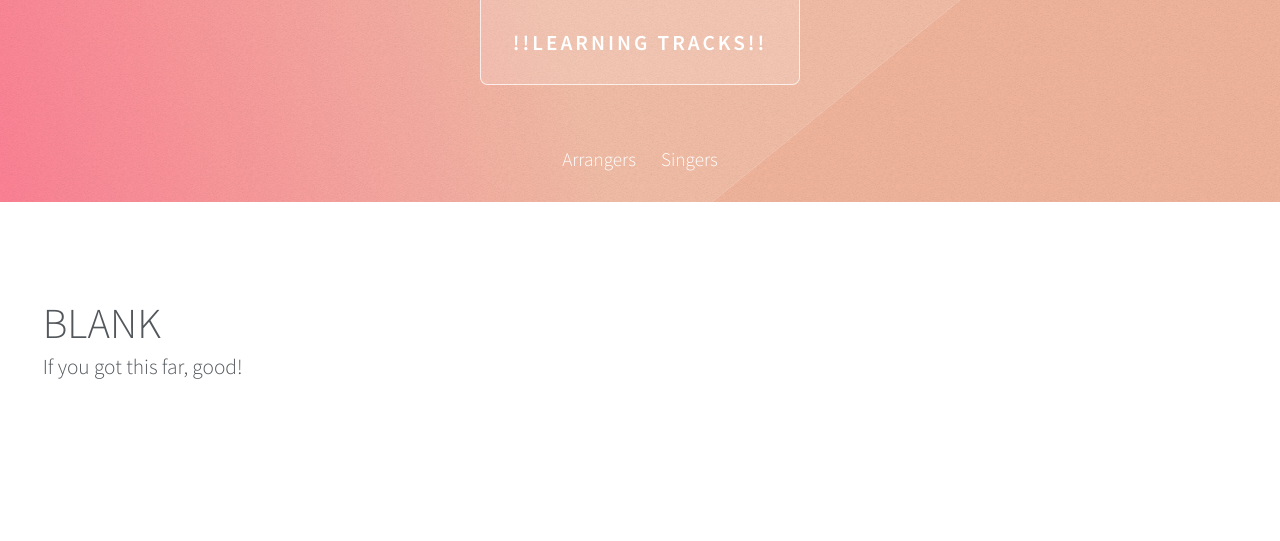
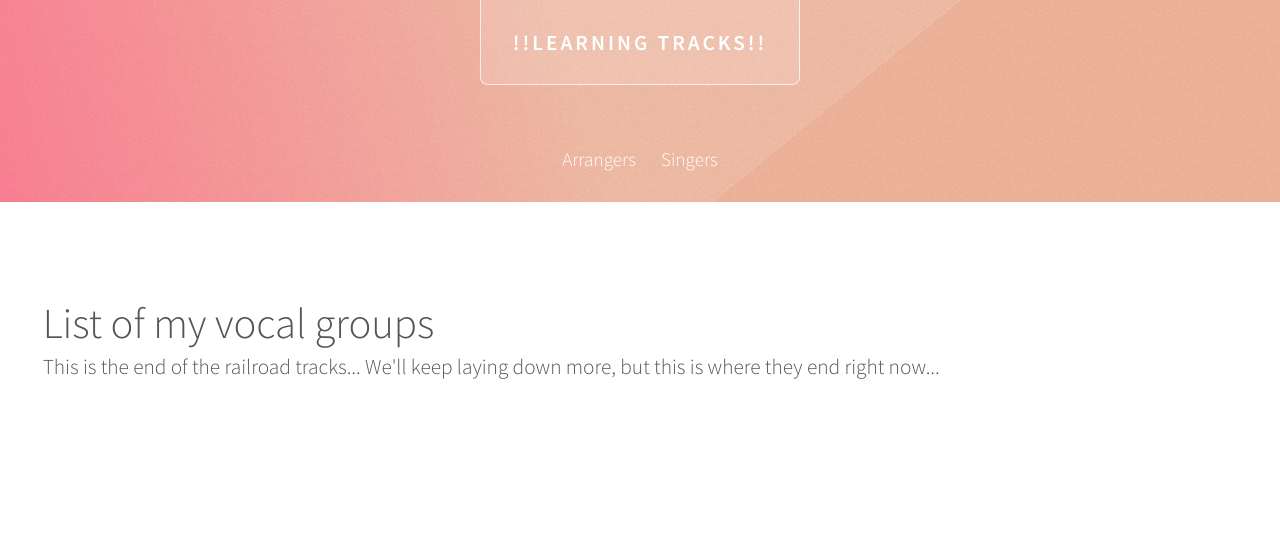
Before and after one commit to kj800x/ACappella, a Django app: template templates/arrangerhome.html in a window 1280 px wide. Shown: the top 541 px of the page. Run offline with Django 3.2, Linux system fonts and the light colour scheme; the template is opened without the code that fills it, so the values that code supplies are empty.

Commit message:
Polished how the last commit looks in the admin

```diff
--- a/templates/arrangerhome.html
+++ b/templates/arrangerhome.html
@@ -1,11 +1,11 @@
 {% extends 'basetemplate.html' %}
 
-{% block title %}{{user.get_username}}{% endblock title %}
+{% block title %}My Groups{% endblock title %}
 
-{% block contenttitle %}BLANK{% endblock %}
+{% block contenttitle %}List of my vocal groups{% endblock %}
 
 {% block contentcontent %}
 
-If you got this far, good!
+This is the end of the railroad tracks... We'll keep laying down more, but this is where they end right now...
 
 {% endblock contentcontent %}
```
Also changed, not shown: acappellaapp/models.py (+6 -1 lines).
